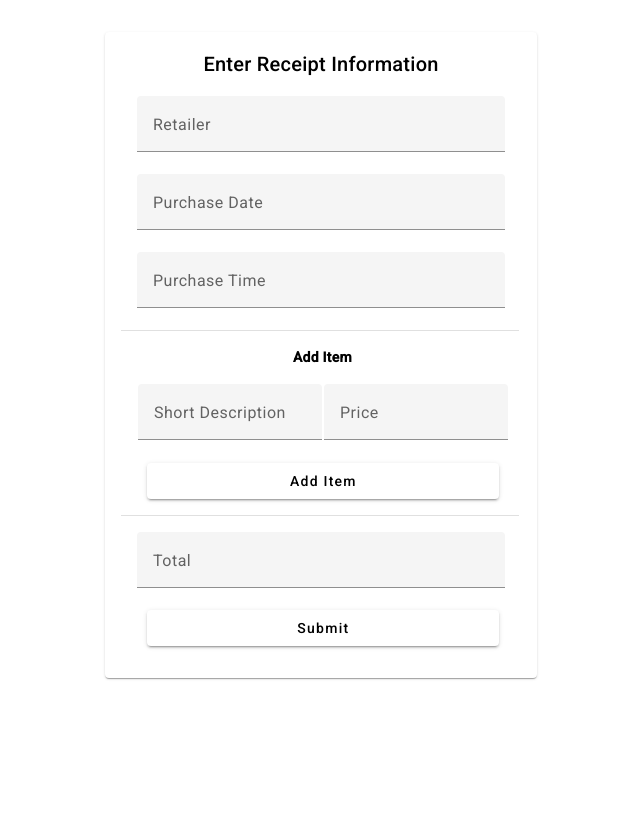
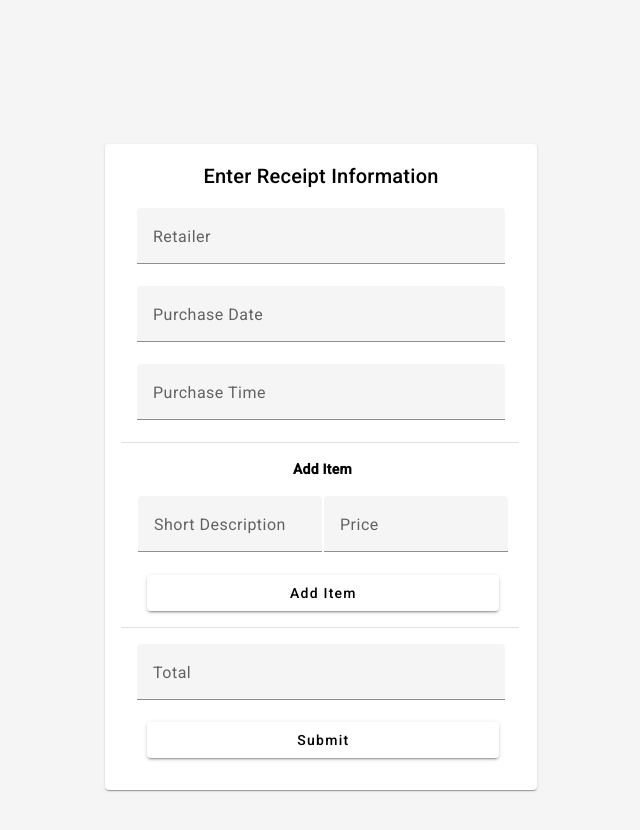
Before and after one commit to thanshaw02/receipt-api-kotlin, an Angular app in the folder frontend/: page / in a window 1280 px wide. Shown: the whole page, without its empty margins (319-959 px from the left). After the commit the page ends 800 px from the top, so only its background shows below. Built offline with nearby package versions, Linux system fonts and the light colour scheme.

Commit message:
smaller style changes to background color

```diff
--- a/frontend/src/app/components/receipt-form/receipt-form.component.css
+++ b/frontend/src/app/components/receipt-form/receipt-form.component.css
@@ -2,7 +2,7 @@
   display: flex;
   justify-content: center;
   align-items: center;
-  margin-top: 2rem;
+  padding-top: 9rem;
 }
 
 mat-card-title {
--- a/frontend/src/styles.css
+++ b/frontend/src/styles.css
@@ -1,4 +1,11 @@
 /* You can add global styles to this file, and also import other style files */
 
-html, body { height: 100%; }
-body { margin: 0; font-family: Roboto, "Helvetica Neue", sans-serif; }
+html, body {
+  height: 100%;
+}
+
+body {
+  background-color: whitesmoke;
+  margin: 0;
+  font-family: Roboto, "Helvetica Neue", sans-serif;
+}
```
